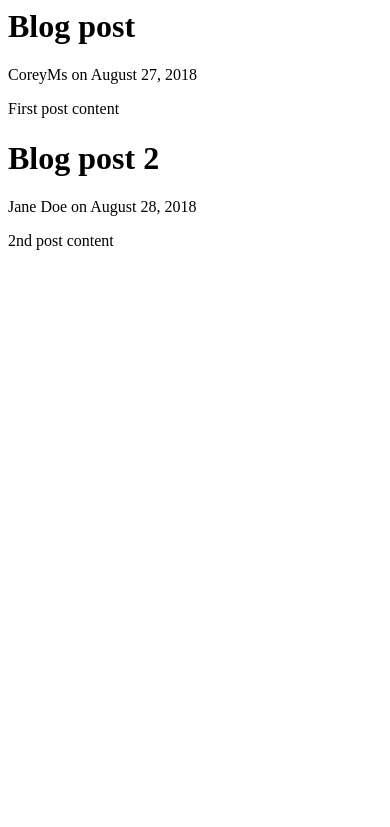
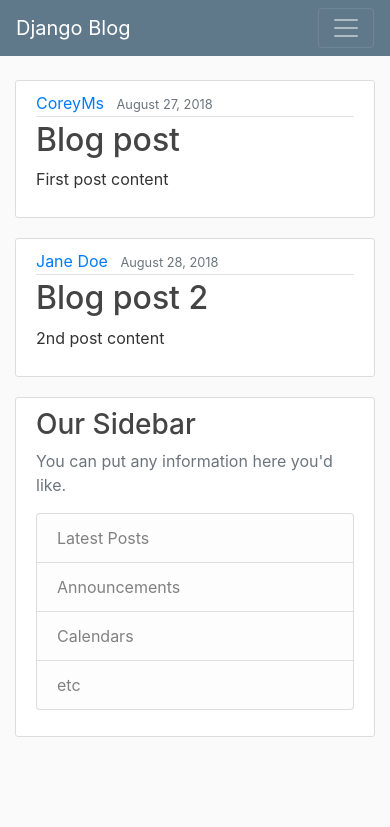
Before and after one commit to Richard-Walter/django_web_app, a Django app: page / in a window 390 px wide. Shown: the top 827 px of the page. Run offline with Django 3.2, Linux system fonts and the light colour scheme; some libraries are stand-ins or nearby versions.

Commit message:
add blog template

```diff
--- /dev/null
+++ b/django_project/blog/static/blog/main.css
@@ -0,0 +1,84 @@
+body {
+    background: #fafafa;
+    color: #333333;
+    margin-top: 5rem;
+  }
+
+  h1, h2, h3, h4, h5, h6 {
+    color: #444444;
+  }
+
+  ul {
+    margin: 0;
+  }
+
+  .bg-steel {
+    background-color: #5f788a;
+  }
+
+  .site-header .navbar-nav .nav-link {
+    color: #cbd5db;
+  }
+
+  .site-header .navbar-nav .nav-link:hover {
+    color: #ffffff;
+  }
+
+  .site-header .navbar-nav .nav-link.active {
+    font-weight: 500;
+  }
+
+  .content-section {
+    background: #ffffff;
+    padding: 10px 20px;
+    border: 1px solid #dddddd;
+    border-radius: 3px;
+    margin-bottom: 20px;
+  }
+
+  .article-title {
+    color: #444444;
+  }
+
+  a.article-title:hover {
+    color: #428bca;
+    text-decoration: none;
+  }
+
+  .article-content {
+    white-space: pre-line;
+  }
+
+  .article-img {
+    height: 65px;
+    width: 65px;
+    margin-right: 16px;
+  }
+
+  .article-metadata {
+    padding-bottom: 1px;
+    margin-bottom: 4px;
+    border-bottom: 1px solid #e3e3e3
+  }
+
+  .article-metadata a:hover {
+    color: #333;
+    text-decoration: none;
+  }
+
+  .article-svg {
+    width: 25px;
+    height: 25px;
+    vertical-align: middle;
+  }
+
+  .account-img {
+    height: 125px;
+    width: 125px;
+    margin-right: 20px;
+    margin-bottom: 16px;
+  }
+
+  .account-heading {
+    font-size: 2.5rem;
+  }
--- /dev/null
+++ b/django_project/blog/templates/blog/base.html
@@ -0,0 +1,90 @@
+<!-- place repeated html code across pages here to be inherited  -->
+
+<!-- load the static files folder so we can use our CSS-->
+{% load static %}
+
+<!DOCTYPE html>
+
+<html lang="en">
+
+<head>
+
+    <!-- Required meta tags -->
+    <meta charset="utf-8">
+    <meta name="viewport" content="width=device-width, initial-scale=1, shrink-to-fit=no">
+    <meta http-equiv="X-UA-Compatible" content="ie=edge">
+
+    <!-- Bootstrap CSS -->
+    <link rel="stylesheet" href="https://stackpath.bootstrapcdn.com/bootstrap/4.3.1/css/bootstrap.min.css"
+        integrity="sha384-ggOyR0iXCbMQv3Xipma34MD+dH/1fQ784/j6cY/iJTQUOhcWr7x9JvoRxT2MZw1T" crossorigin="anonymous">
+
+    <link rel="stylesheet" type="text/css" href="{% static 'blog/main.css' %}">
+
+
+    {% if title %}
+    <title>Django Blog - {{title}} </title>
+    {% else %}
+    <title>Django Blog</title>
+    {% endif %}
+</head>
+
+<body>
+
+    <header class="site-header">
+        <nav class="navbar navbar-expand-md navbar-dark bg-steel fixed-top">
+            <div class="container">
+                <a class="navbar-brand mr-4" href="{% url 'blog-home' %}">Django Blog</a>
+                <button class="navbar-toggler" type="button" data-toggle="collapse" data-target="#navbarToggle"
+                    aria-controls="navbarToggle" aria-expanded="false" aria-label="Toggle navigation">
+                    <span class="navbar-toggler-icon"></span>
+                </button>
+                <div class="collapse navbar-collapse" id="navbarToggle">
+                    <div class="navbar-nav mr-auto">
+                        <a class="nav-item nav-link" href="{% url 'blog-home' %}">Home</a>
+                        <a class="nav-item nav-link" href="{% url 'blog-about' %}">About</a>
+                    </div>
+                    <!-- Navbar Right Side -->
+                    <div class="navbar-nav">
+                        <a class="nav-item nav-link" href="#">Login</a>
+                        <a class="nav-item nav-link" href="#">Register</a>
+                    </div>
+                </div>
+            </div>
+        </nav>
+    </header>
+
+
+    <main role="main" class="container">
+        <div class="row">
+            <div class="col-md-8">
+                {% block content %}{% endblock %}
+            </div>
+            <div class="col-md-4">
+                <div class="content-section">
+                    <h3>Our Sidebar</h3>
+                    <p class='text-muted'>You can put any information here you'd like.
+                        <ul class="list-group">
+                            <li class="list-group-item list-group-item-light">Latest Posts</li>
+                            <li class="list-group-item list-group-item-light">Announcements</li>
+                            <li class="list-group-item list-group-item-light">Calendars</li>
+                            <li class="list-group-item list-group-item-light">etc</li>
+                        </ul>
+                    </p>
+                </div>
+            </div>
+        </div>
+    </main>
+
+    <!-- jQuery first, then Popper.js, then Bootstrap JS -->
+    <script src="https://code.jquery.com/jquery-3.3.1.slim.min.js"
+        integrity="sha384-q8i/X+965DzO0rT7abK41JStQIAqVgRVzpbzo5smXKp4YfRvH+8abtTE1Pi6jizo"
+        crossorigin="anonymous"></script>
+    <script src="https://cdnjs.cloudflare.com/ajax/libs/popper.js/1.14.7/umd/popper.min.js"
+        integrity="sha384-UO2eT0CpHqdSJQ6hJty5KVphtPhzWj9WO1clHTMGa3JDZwrnQq4sF86dIHNDz0W1"
+        crossorigin="anonymous"></script>
+    <script src="https://stackpath.bootstrapcdn.com/bootstrap/4.3.1/js/bootstrap.min.js"
+        integrity="sha384-JjSmVgyd0p3pXB1rRibZUAYoIIy6OrQ6VrjIEaFf/nJGzIxFDsf4x0xIM+B07jRM"
+        crossorigin="anonymous"></script>
+</body>
+
+</html>
--- a/django_project/blog/templates/blog/home.html
+++ b/django_project/blog/templates/blog/home.html
@@ -1,18 +1,15 @@
-<html lang="en">
-
-<head>
-    <meta charset="UTF-8">
-    <meta name="viewport" content="width=device-width, initial-scale=1.0">
-    <meta http-equiv="X-UA-Compatible" content="ie=edge">
-    <title>Home Page</title>
-</head>
-
-<body>
-    {% for post in posts%}
-        <h1>{{post.title}}</h1>
-        <p>{{post.author}} on {{post.date_posted}} </p>
-        <p>{{post.content}} </p>
-    {% endfor %}
-</body>
-
-</html>
+{% extends 'blog/base.html' %}
+{% block content %}
+{% for post in posts %}
+    <article class="media content-section">
+        <div class="media-body">
+            <div class="article-metadata">
+                <a class="mr-2" href="#">{{ post.author }}</a>
+                <small class="text-muted">{{ post.date_posted }}</small>
+            </div>
+            <h2><a class="article-title" href="#">{{ post.title }}</a></h2>
+            <p class="article-content">{{ post.content }}</p>
+        </div>
+    </article>
+{% endfor %}
+{% endblock content %}
--- a/django_project/blog/views.py
+++ b/django_project/blog/views.py
@@ -27,4 +27,4 @@ def home(request):
     return render(request, 'blog/home.html', context)
 
 def about(request):
-    return render(request, 'blog/about.html')
+    return render(request, 'blog/about.html', {'title':'About'})
```
Also changed, not shown: django_project/blog/templates/blog/about.html (+4 -11 lines).
